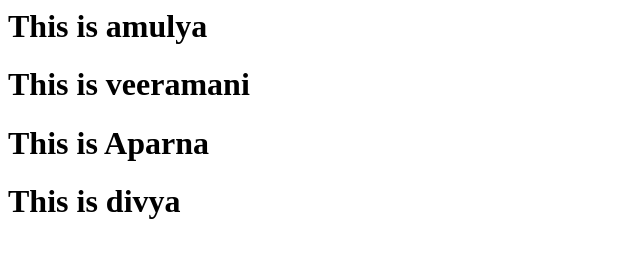
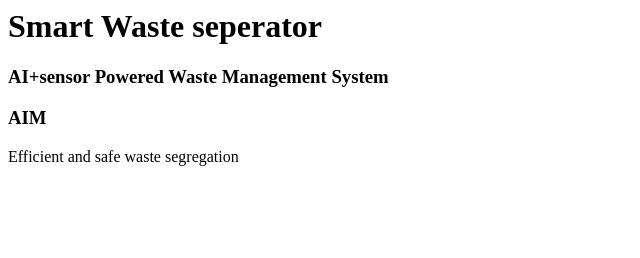
Before and after one commit to jhansi-1234-sumana/my-third-repository, a plain HTML site: page index.html in a window 1280 px wide. Shown: the whole page, without its empty margins (0-640 px from the left). Drawn offline with Linux system fonts and the light colour scheme.

Commit message:
Update index.html

```diff
--- a/index.html
+++ b/index.html
@@ -1,6 +1,6 @@
 <body>
-<h1>This is amulya</h1>
-<h1>This is veeramani</h1>
-  <h1>This is Aparna</h1>
-  <h1>This is divya</h1>
+<h1>Smart Waste seperator</h1>
+<h3>AI+sensor Powered Waste Management System</h3>
+<h3>AIM</h3>
+<p>Efficient and safe waste segregation</p>
 </body>
```
